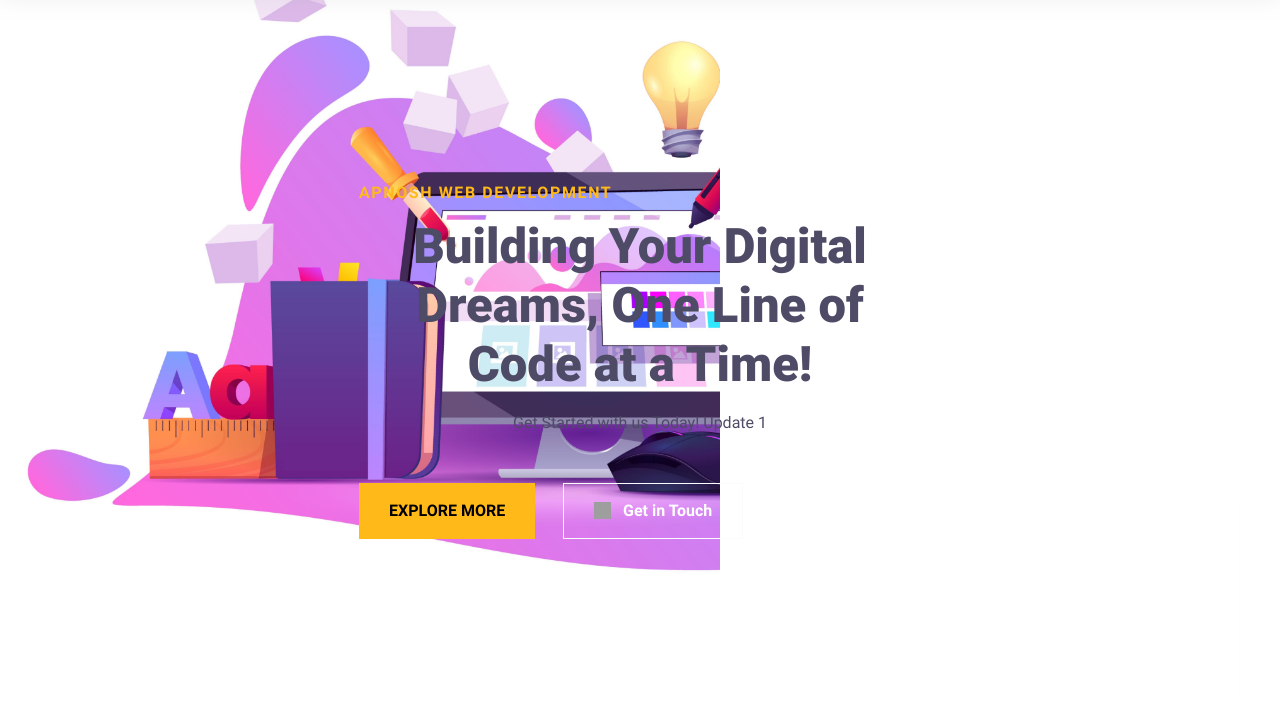
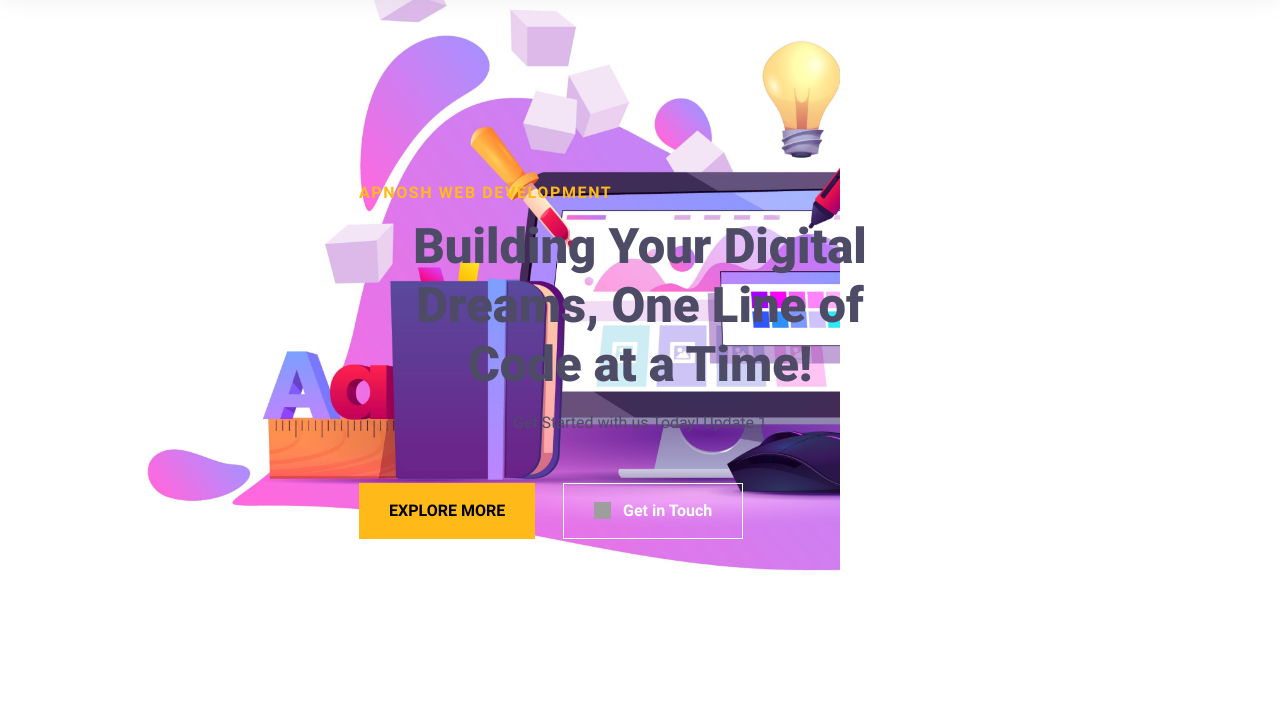
Before and after one commit to mb2335/ApnoshTest, an Eleventy site: page src/index.html in a window 1280 px wide. Shown: the part 97-800 px from the top of the page. Built offline with nearby package versions, Linux system fonts and the light colour scheme; Eleventy itself is replaced by a stand-in of ours; files that its build step writes are made by us from their sources; grey boxes are pictures that could not be loaded.

Commit message:
Update critical.less

```diff
--- a/src/assets/less/critical.less
+++ b/src/assets/less/critical.less
@@ -29,7 +29,7 @@
             width: 75%;
 
             img {
-                position: absolute;
+                position: right;
                 top: 0;
                 left: 0;
                 height: 75%;
```
